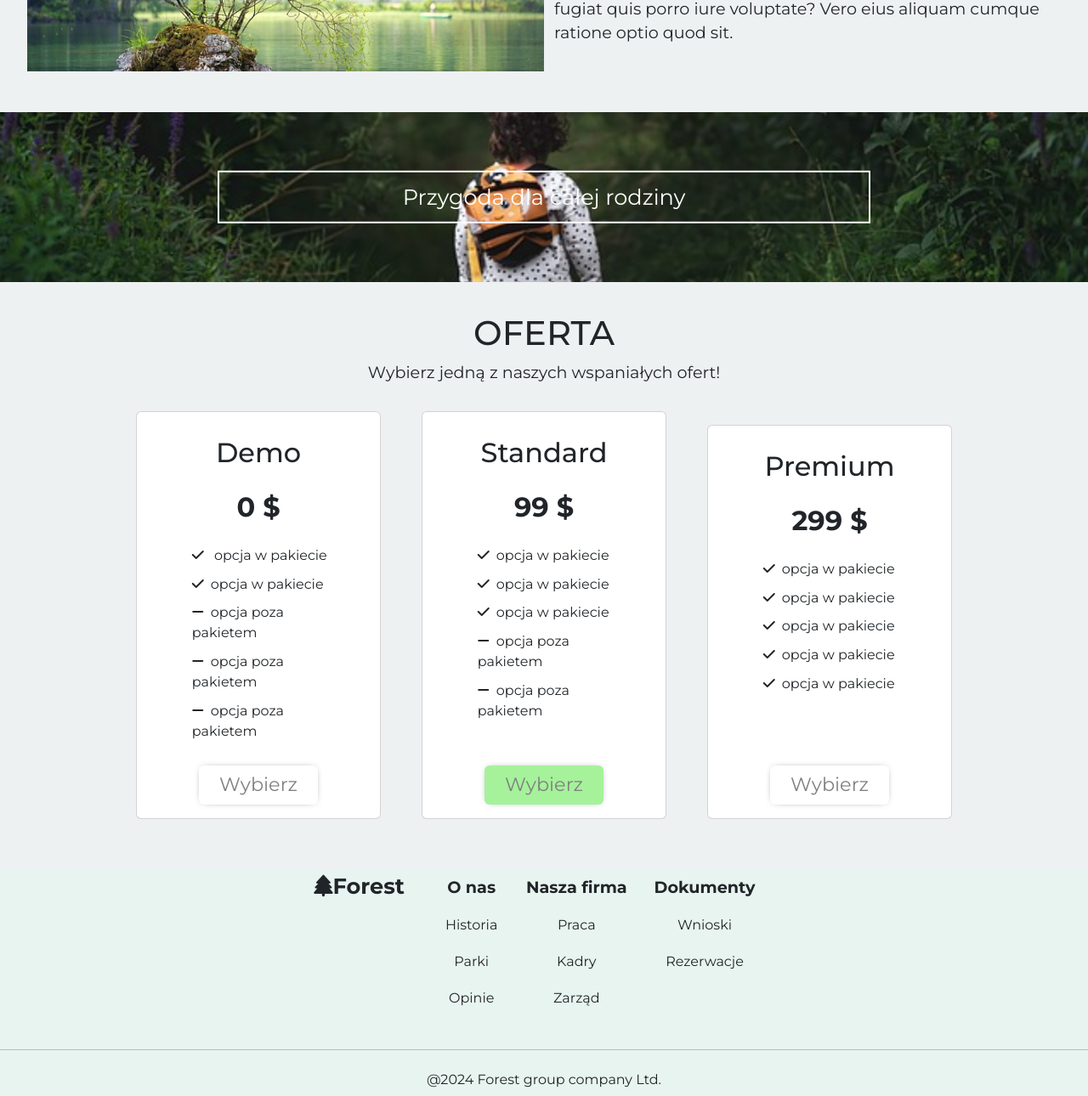
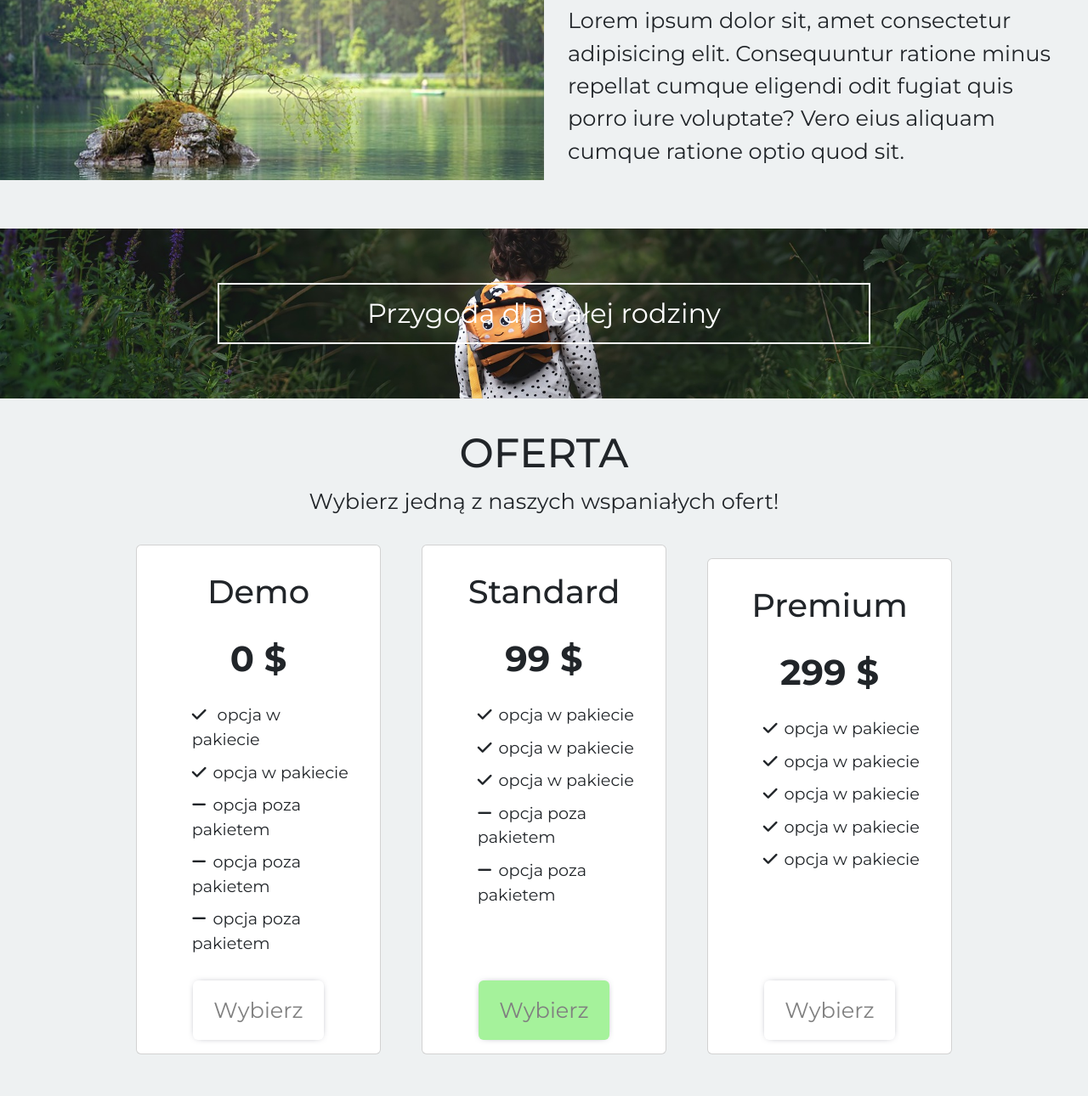
Before and after one commit to AniaTofik/Forest-website, a plain HTML site: page index.html in a window 1280 px wide. Shown: the part 552-1842 px from the top of the page at 85% size. Drawn offline with nearby package versions, Linux system fonts and the light colour scheme.

Commit message:
changed styles on breakpoint from 992px

```diff
--- a/index.html
+++ b/index.html
@@ -24,7 +24,7 @@
                 aria-controls="navbarNavAltMarkup" aria-expanded="false" aria-label="Toggle navigation">
                 <span class="navbar-toggler-icon"></span>
             </button>
-            <div class="collapse navbar-collapse" id="navbarNavAltMarkup">
+            <div class="collapse navbar-collapse d-xl-flex justify-content-end align-items-end" id="navbarNavAltMarkup">
                 <div class="navbar-nav d-flex justify-content-end">
                     <a class="nav-link active" aria-current="page" href="#home">Home</a>
                     <a class="nav-link" href="#about-us">O nas</a>
@@ -35,7 +35,7 @@
         </div>
     </nav>
     <main>
-        <header class="hero-img" id="home">
+        <header class="hero-img mx-xxl-auto" id="home">
             <div class="hero-text ms-4">
                 <p class="text-one mb-0">Forest group</p>
                 <p class="text-two">Najpiękniejszy park w Twojej okolicy!</p>
@@ -43,17 +43,18 @@
             <div class="hero-shadow"></div>
         </header>
 
-        <section class="about-us" id="about-us">
+        <section class="about-us mx-xxl-auto" id="about-us">
             <div class="">
                 <h1 class="section-title text-uppercase">O nas</h1>
 
-                <div class="row about-us-content mx-3">
+                <div class="row about-us-content mx-xxl-0">
                     <div class="about-us-img px-3 col-12 col-sm-6">
                         <div class="img"></div>
                     </div>
                     <div class="about-us-text col-12 col-sm-6">
-                        <p class="title fw-bold py-3 py-sm-0">Niezapomniane przygody</p>
-                        <p class="text">Lorem ipsum dolor sit, amet consectetur adipisicing elit. Consequuntur ratione
+                        <p class="title fw-bold py-3 px-3 py-sm-0">Niezapomniane przygody</p>
+                        <p class="text px-3">Lorem ipsum dolor sit, amet consectetur adipisicing elit. Consequuntur
+                            ratione
                             minus repellat
                             cumque
                             eligendi odit fugiat quis porro iure voluptate? Vero eius aliquam cumque ratione optio quod
@@ -129,7 +130,7 @@
 
         <footer class="footer">
 
-            <div class="d-sm-flex flex-column flex-md-row justify-content-center text-center my-4">
+            <div class="footer-container d-sm-flex flex-column flex-md-row justify-content-center text-center my-4">
                 <div class="footer-heading m-3 mx-sm-2 m-md-0 me-md-4">
                     <a class="navbar-brand fw-bold" href="#"><i class="fa-solid fa-tree me-2 me-md-0"></i>Forest</a>
                 </div>
--- a/sass/style.scss
+++ b/sass/style.scss
@@ -25,11 +25,18 @@ body {
     font-size: 1rem;
   }
 }
+.navbar-nav {
+  .nav-link:hover {
+    background-color: black;
+    color: white;
+  }
+}
 
 // header
 header.hero-img {
   position: relative;
   height: 30vh;
+  max-width: 1400px;
   background-image: url("../img/header\ jungle_640.jpg");
   background-size: cover;
   background-position: center;
@@ -55,7 +62,7 @@ header.hero-img {
     height: 30vh;
     color: rgb(238, 241, 242);
     .text-one {
-      font-size: 0.9rem;
+      font-size: 0.8rem;
     }
     .text-two {
       font-size: 1rem;
@@ -64,6 +71,13 @@ header.hero-img {
   }
 }
 // about-us
+.about-us {
+  display: flex;
+  justify-content: center;
+  align-items: center;
+  max-width: 1400px;
+}
+
 .about-us-content {
   display: flex;
   justify-content: center;
@@ -106,6 +120,7 @@ header.hero-img {
     border: 2px solid white;
   }
 }
+
 // offers
 
 .offers {
@@ -213,6 +228,24 @@ footer {
       font-size: 1.4rem;
     }
   }
+  .offers {
+    .card-title {
+      padding: 0.8rem;
+      font-size: 1.8rem;
+    }
+    .card-price {
+      font-size: 2rem;
+    }
+    .offers-title-text p {
+      font-size: 1rem;
+    }
+    .offers-cards ul li {
+      font-size: 0.9rem;
+    }
+    .btn {
+      font-size: 1.2rem;
+    }
+  }
 }
 @media (min-width: 768px) {
   .navbar {
@@ -236,7 +269,6 @@ footer {
   }
 
   .about-us-content {
-    padding: 1rem;
     .about-us-text {
       .title {
         font-size: 1.6rem;
@@ -279,3 +311,99 @@ footer {
     }
   }
 }
+
+@media (min-width: 992px) {
+  .navbar {
+    .navbar-brand {
+      font-size: 3rem;
+    }
+    .navbar-collapse .navbar-nav a {
+      font-size: 1.8rem;
+      padding: 1rem;
+    }
+  }
+
+  header.hero-img {
+    background-image: url("../img/header\ jungle_1920.jpg");
+
+    .hero-text {
+      .text-one {
+        font-size: 2.2rem;
+      }
+      .text-two {
+        font-size: 2.6rem;
+      }
+    }
+  }
+  .about-us {
+    h1 {
+      padding: 40px;
+      font-size: 3rem;
+    }
+  }
+  .about-us-content {
+    .about-us-text {
+      .title {
+        font-size: 2.4rem;
+      }
+      .text {
+        font-size: 1.6rem;
+      }
+    }
+    .about-us-img {
+      height: 35vh;
+    }
+  }
+
+  .about-us-header {
+    margin-top: 3.5rem;
+    background-image: url(../img/girl-_1920.jpg);
+    .about-us-header-text {
+      font-size: 2rem;
+    }
+  }
+
+  .offers {
+    h1 {
+      padding: 40px;
+      font-size: 3rem;
+    }
+    .card-title {
+      padding: 1rem;
+      font-size: 2.4rem;
+    }
+    .card-price {
+      font-size: 2.6rem;
+    }
+    .offers-title-text p {
+      font-size: 1.6rem;
+    }
+    .offers-cards ul li {
+      font-size: 1.2rem;
+    }
+    .btn {
+      font-size: 1.6rem;
+      padding: 1rem 4rem;
+    }
+  }
+  footer {
+    .footer-heading {
+      font-size: 2rem;
+      padding-right: 1rem;
+    }
+    .footer-about-us-text {
+      .footer-text-title {
+        font-size: 1.6rem;
+      }
+      .footer-text {
+        font-size: 1.2rem;
+        padding: 0.1rem;
+      }
+    }
+
+    .footer-text {
+      font-size: 1.2rem;
+      padding: 0.6rem;
+    }
+  }
+}
```
Also changed, not shown: css/style.css, 1 other file.
